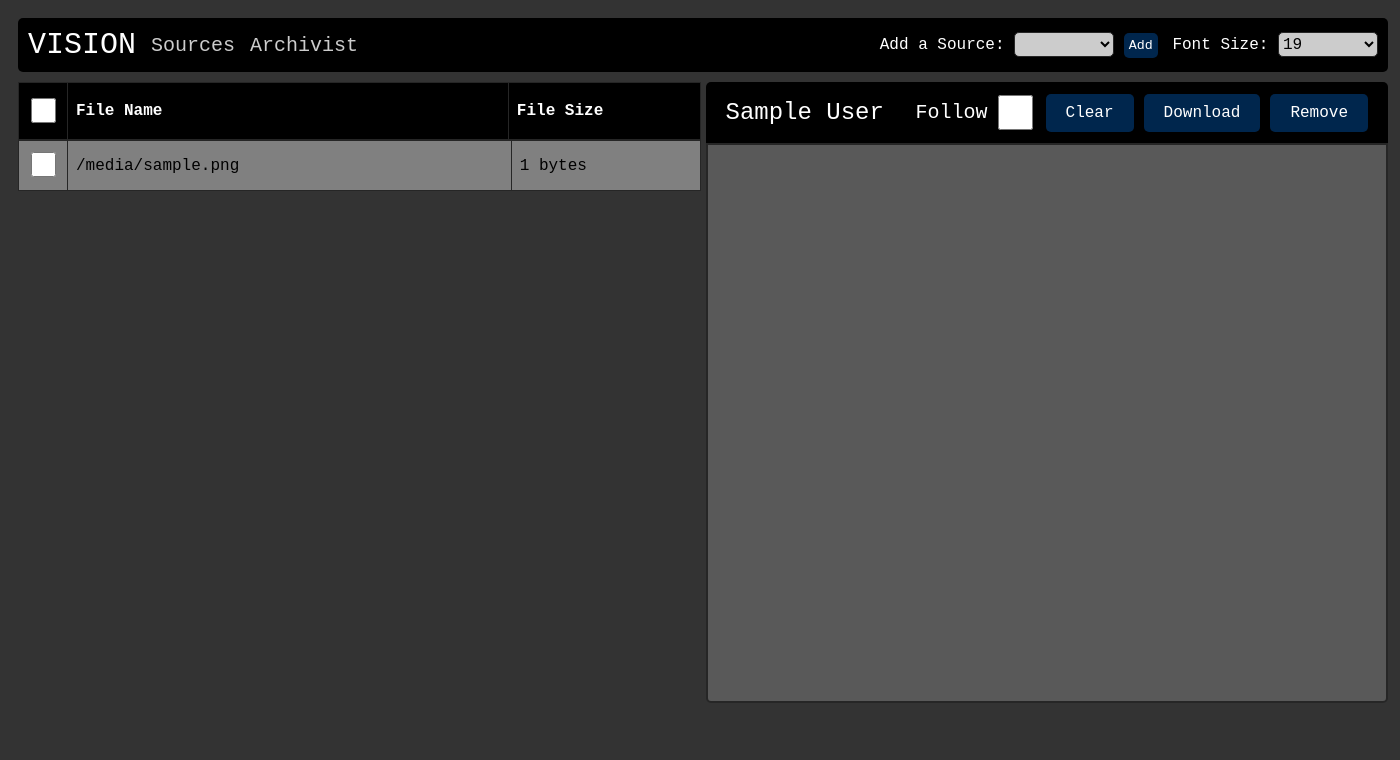
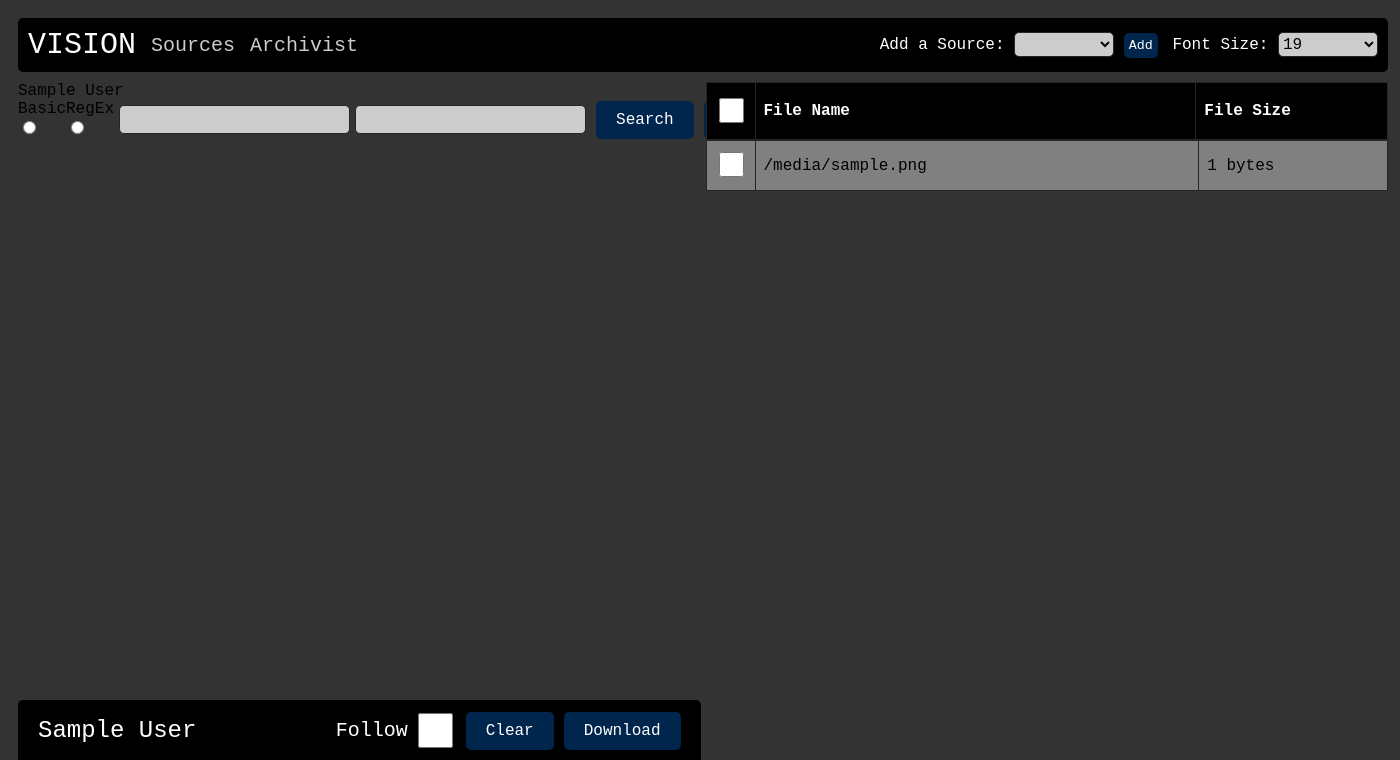
Before and after one commit to l3LUEPHOENIX/vision, a Flask app: page /archivist/1 in a window 1400 px wide. Shown: the top 760 px of the page. Before the commit the page ends 703 px from the top, so only its background shows below. Run offline with Flask 3, Linux system fonts and the light colour scheme; the visitor is signed in with stand-in values (Sample User, id 1); a database or web service that is not in the repository returns one stand-in record (values such as "Sample title"); lists and menus that the app fills with data are empty; some libraries are stand-ins or nearby versions.

Commit message:
added source search bars to archivist.html and styling

```diff
--- a/test-docker-compose.yml
+++ b/test-docker-compose.yml
@@ -76,7 +76,7 @@
     image: bitnami/openldap:2
     environment:
       LDAP_CONFIG_ADMIN_ENABLED: yes
-      LDAP_ENABLE_TLS: no
+      # LDAP_ENABLE_TLS: no
       LDAP_TLS_CERT_FILE: /opt/bitnami/openldap/certs/openldap.crt
       LDAP_TLS_KEY_FILE: /opt/bitnami/openldap/certs/openldap.key
       LDAP_TLS_CA_FILE: /opt/bitnami/openldap/certs/ca.crt
--- a/vision/static/archivist.css
+++ b/vision/static/archivist.css
@@ -223,3 +223,27 @@
     border-bottom-right-radius: 5px;
     font-family: 'Courier New', Courier, monospace;
 }
+
+.source-search-bar {
+    padding: 10px;
+    grid-column: 1 / span 2;
+    background-color: black;
+    color: white;
+    margin-top: 10px;
+    margin-bottom: 5px;
+    justify-content:  space-between;
+    align-items: center;
+    display: flex;
+    border-radius: 5px;
+}
+
+input[type=text] {
+    border: 1px solid #262626;
+    background-color: #cccccc;
+    margin-left: 5px;
+    height: 25px;
+    min-width: 225px;
+    font-size: 16px;
+    border-radius: 5px;
+    font-family: 'Courier New', Courier, monospace;
+}
--- a/vision/templates/archivist.html
+++ b/vision/templates/archivist.html
@@ -39,6 +39,23 @@
       </form>
     </div>
     {% for source in sources_and_files %}
+    <div class="{{ source.displayname }}-search-bar">
+      {{ source.displayname }}
+      <div class="left-section">
+        <label for="basic_search">
+          Basic
+          <input type="radio" id="basic_search">
+        </label>
+        <label for="regex_search">
+          RegEx
+          <input type="radio" id="regex_search">
+        </label>
+        <input type="text">
+        <input type="text">
+        <button class="grid-item-header-button">Search</button>
+        <button onClick="removeSource('{{ source.displayname }}-container','{{ source.displayname }}')" class="grid-item-header-button">Remove</button>
+      </div>
+    </div>
     <table class="scrolldown">
         <thead>
             <tr>
@@ -71,7 +88,6 @@
           <div class="grid-item-header-button-container">
               <button onClick="clearTextarea('{{ source.displayname }}')" class="grid-item-header-button">Clear</button>
               <button onClick="downloadText('{{ source.displayname }}')" class="grid-item-header-button">Download</button>
-              <button onClick="removeSource('{{ source.displayname }}-container','{{ source.displayname }}')" class="grid-item-header-button">Remove</button>
           </div>
       </div>
       <textarea id="{{ source.displayname }}" class="grid-item-body" cols="80" rows="50" readonly="true" wrap="true"></textarea>
```
Also changed, not shown: 1 other file.
